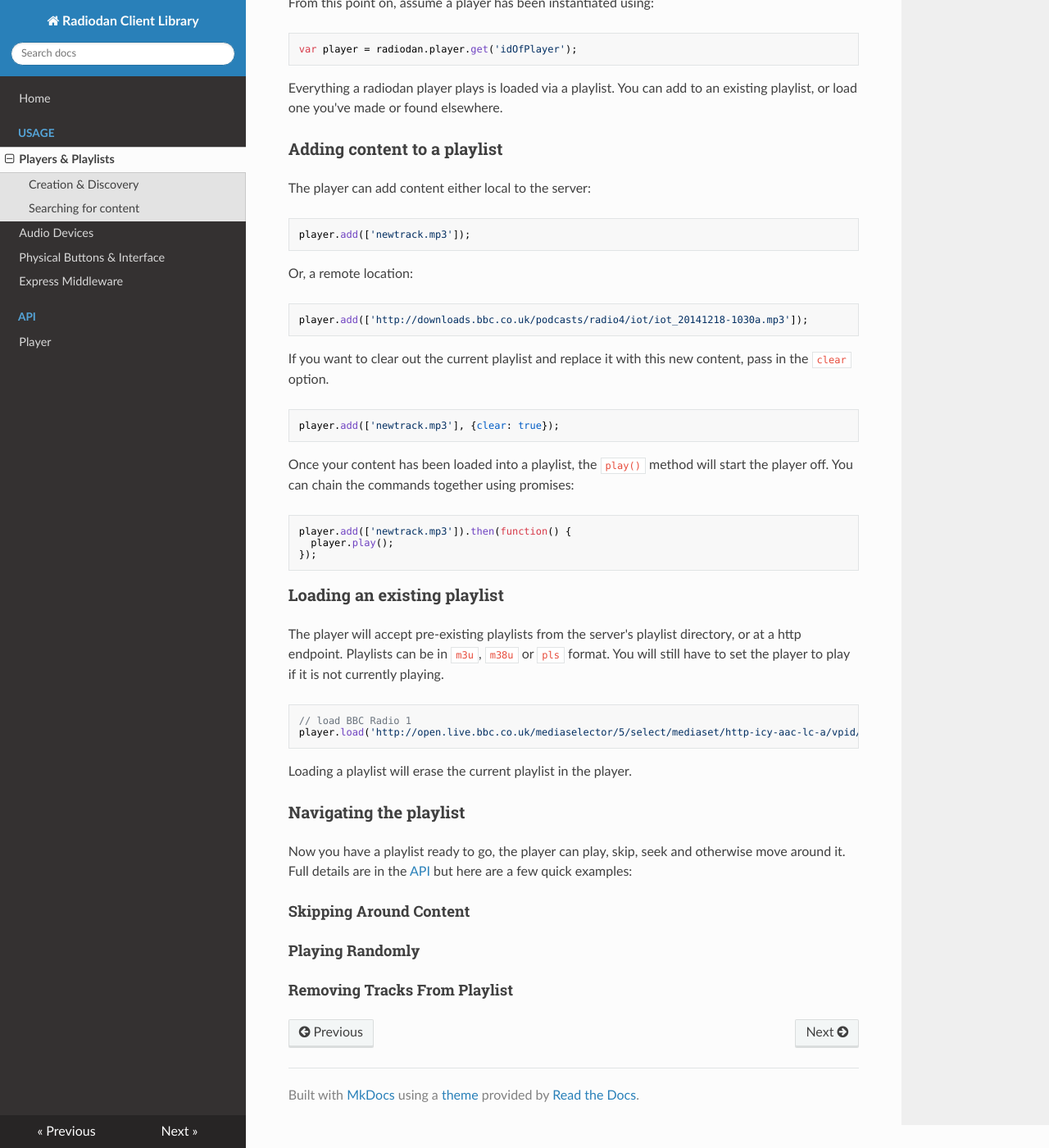
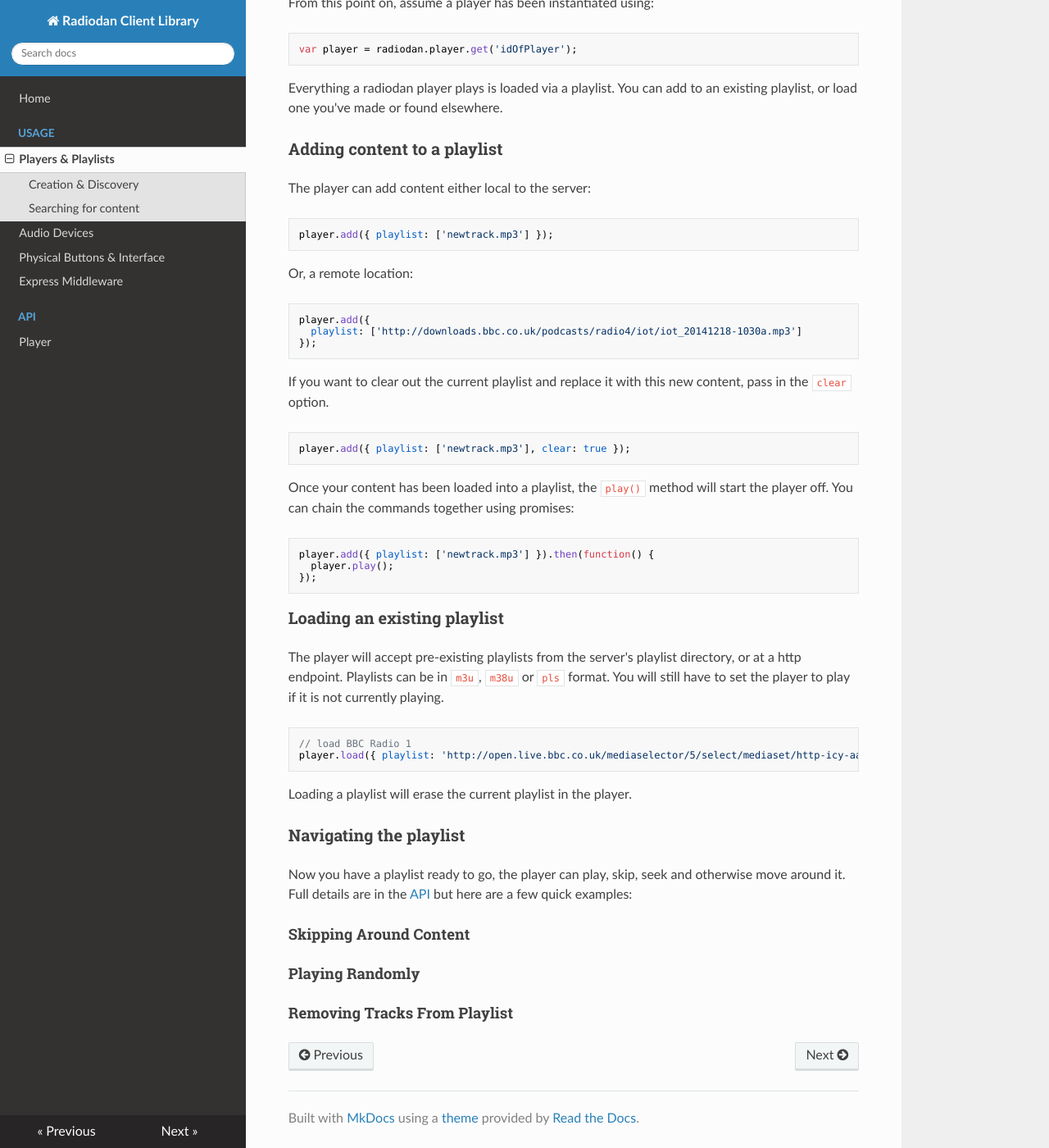
Before and after one commit to radiodan/radiodan-client.js, an MkDocs documentation site: the page built from docs/usage/players-playlists.md, in a window 1280 px wide and 1400 px high, scrolled down 829 px. Shown: the whole window at 82% size. Built offline with MkDocs 1.6.1, drawn with Linux system fonts in a browser that asks for light colours; nearby versions of some CDN libraries; old or Windows-style settings are respelled for this version of MkDocs.

````diff
--- a/docs/usage/players-playlists.md
+++ b/docs/usage/players-playlists.md
@@ -50,27 +50,29 @@ existing playlist, or load one you've made or found elsewhere.
 The player can add content either local to the server:
 
 ```javascript
-player.add(['newtrack.mp3']);
+player.add({ playlist: ['newtrack.mp3'] });
 ```
 
 Or, a remote location:
 
 ```javascript
-player.add(['http://downloads.bbc.co.uk/podcasts/radio4/iot/iot_20141218-1030a.mp3']);
+player.add({
+  playlist: ['http://downloads.bbc.co.uk/podcasts/radio4/iot/iot_20141218-1030a.mp3']
+});
 ```
 
 If you want to clear out the current playlist and replace it with this new
 content, pass in the `clear` option.
 
 ```javascript
-player.add(['newtrack.mp3'], {clear: true});
+player.add({ playlist: ['newtrack.mp3'], clear: true });
 ```
 
 Once your content has been loaded into a playlist, the `play()` method will
 start the player off. You can chain the commands together using promises:
 
 ```javascript
-player.add(['newtrack.mp3']).then(function() {
+player.add({ playlist: ['newtrack.mp3'] }).then(function() {
   player.play();
 });
 ```
@@ -84,7 +86,7 @@ playing.
 
 ```javascript
 // load BBC Radio 1
-player.load('http://open.live.bbc.co.uk/mediaselector/5/select/mediaset/http-icy-aac-lc-a/vpid/bbc_radio_one/format/pls.pls')
+player.load({ playlist: 'http://open.live.bbc.co.uk/mediaselector/5/select/mediaset/http-icy-aac-lc-a/vpid/bbc_radio_one/format/pls.pls' })
 ```
 
 Loading a playlist will erase the current playlist in the player.
````
